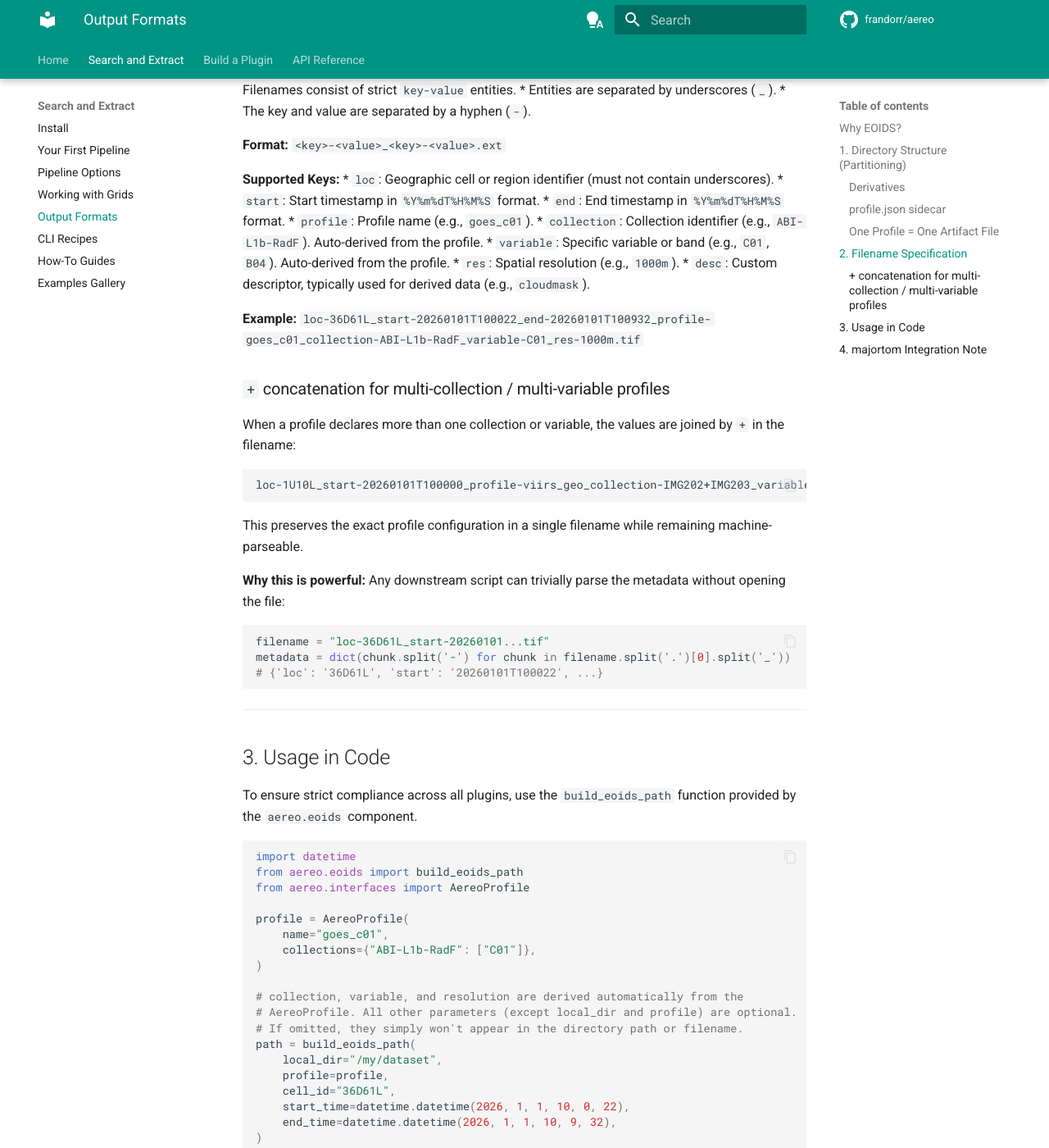
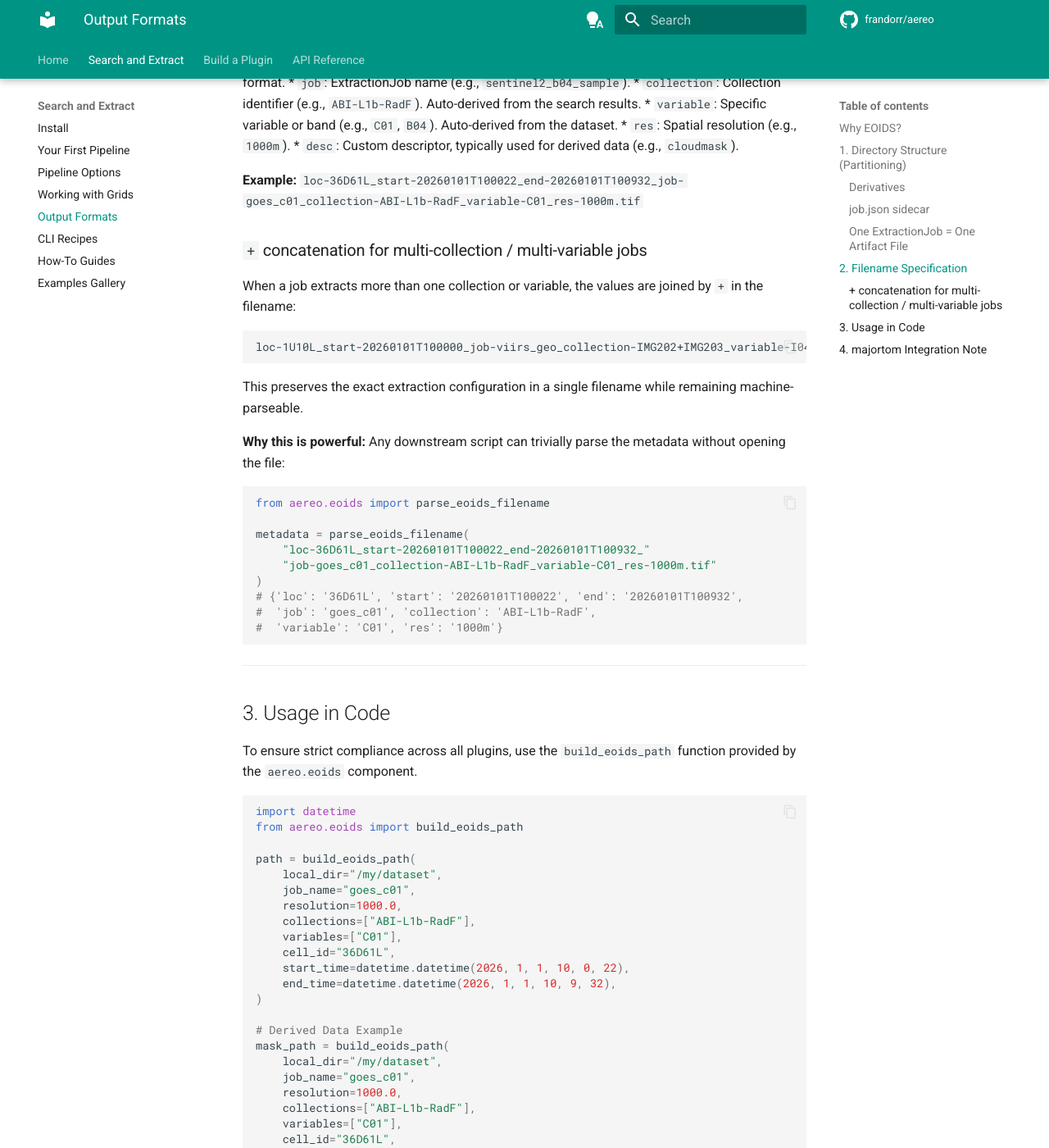
Before and after one commit to frandorr/aereo, an MkDocs documentation site: the page built from docs/output-formats.md, in a window 1280 px wide and 1400 px high, scrolled down 2342 px. Shown: the whole window at 82% size. Built offline with MkDocs 1.6.1 and Material for MkDocs 9.7.7, drawn with Linux system fonts in a browser that asks for light colours; comment, search, counter and statistics services are not loaded; some of the changed text lies outside the part shown.

Commit message:
feat(config)!: attach ExtractionJob to tasks and replace EOIDS profile with job
- Add name field to ExtractionJob.
- Add job: ExtractionJob | None to ExtractionTask.
- Wire job through prepare_for_extraction and AereoClient.prepare_tasks.
- Rename EOIDS profile token/directory to job and rename
  build_eoids_path(profile_name=...) to job_name=....
- Update WriteGeoTIFF and BatchWriteGeoTIFF to use task.job.name.
- Add filesystem sanitization for job names.
- Update docs, examples, and tests for the job-based layout.

BREAKING CHANGE: EOIDS filenames and directories now use job-<name>
instead of profile-<name>. build_eoids_path no longer accepts
profile_name.

````diff
--- a/docs/output-formats.md
+++ b/docs/output-formats.md
@@ -17,66 +17,55 @@ EOIDS solves this by strictly enforcing **hierarchical partitioning** and **key-
 
 ## 1. Directory Structure (Partitioning)
 
-EOIDS groups data geographically, temporally, and by platform. This limits the maximum number of files in any single folder, ensuring fast lookup times.
+EOIDS groups data by job, geography, and date. This limits the maximum number of files in any single folder, ensuring fast lookup times.
 
 ```text
 dataset/
-├── loc-36D61L/                         <-- 1. Geographic cell
-│   ├── date-20260101/                  <-- 2. Date of Observation
-│   │   ├── profile-goes_c01/           <-- 3. Profile name
-│   │   │   ├── profile.json            <-- 4. Profile metadata sidecar
+├── job-sentinel2_b04_sample/           <-- 1. ExtractionJob name
+│   ├── loc-36D61L/                     <-- 2. Geographic cell
+│   │   ├── date-20260101/              <-- 3. Date of Observation
+│   │   │   ├── job.json                <-- 4. Job metadata sidecar
 │   │   │   ├── loc-36D61L_start-2026...
 │   │   │   ├── loc-36D61L_start-2026...
 │   ├── date-20260102/
 ```
 
-Because `collection` and `variable` are declared inside the `AereoProfile`, they are encoded directly in the filename rather than as extra subdirectories. This keeps the hierarchy flat and avoids redundant nesting.
+Because `collection` and `variable` are declared inside the `ExtractionJob.search` configuration, they are encoded directly in the filename rather than as extra subdirectories. This keeps the hierarchy flat and avoids redundant nesting.
 
 ### Derivatives
+
 Just like BIDS, if the data is processed or derived from the raw source (e.g., a cloud mask, a machine learning prediction, or a composite), it should be placed in a `derivatives/` folder at the root:
 
 ```text
 dataset/
 ├── derivatives/
 │   ├── cloud_mask/
-│   │   ├── loc-36D61L/
-│   │   │   ├── date-20260101/
-│   │   │   │   ├── profile-goes_c01/
+│   │   ├── job-sentinel2_b04_sample/
+│   │   │   ├── loc-36D61L/
+│   │   │   │   ├── date-20260101/
 │   │   │   │   │   ├── loc-36D61L_start-20260101T100022_desc-cloudprob.nc
 ```
 
-### `profile.json` sidecar
+### `job.json` sidecar
 
-Every profile directory may contain a `profile.json` file that stores the full serialized `AereoProfile` metadata (resolution, padding, plugin hints, search parameters, etc.). It is written automatically on the first call to `build_eoids_path` and enables external inspection or BIDS-style inheritance:
+Every job directory may contain a `job.json` file that stores the job name and optional metadata. It is written automatically on the first call to `build_eoids_path` and enables external inspection or BIDS-style inheritance:
 
 ```json
 {
-  "name": "goes_c01",
-  "resolution": 1000.0,
-  "collections": {
-    "ABI-L1b-RadF": ["C01"]
-  }
+  "job": "sentinel2_b04_sample"
 }
 ```
 
-The `downloader` callable is intentionally excluded from serialization because it cannot be represented in JSON.
+### One ExtractionJob = One Artifact File
 
-### One Profile = One Artifact File
-
-An `AereoProfile` produces **exactly one artifact file per grid cell**.  All
-variables declared in `profile.collections` are stored as separate **bands**
-inside that single file — they are never split into multiple files.
+An `ExtractionJob` produces **exactly one artifact file per grid cell**. All variables extracted for that cell are stored as separate **bands** inside that single file — they are never split into multiple files.
 
 This means:
 
-* A profile with `collections = {"sentinel-2-l2a": ["B04", "B03", "B02"]}`
-  yields a single 3-band GeoTIFF per cell.
-* The `variable` segment in the EOIDS filename (e.g.
-  `variable-B04+B03+B02`) describes the **set of bands contained in the
-  file**, not a request to write separate files.
+* A job that extracts `B04`, `B03`, and `B02` from Sentinel-2 yields a single 3-band GeoTIFF per cell.
+* The `variable` segment in the EOIDS filename (e.g. `variable-B04+B03+B02`) describes the **set of bands contained in the file**, not a request to write separate files.
 
-If an extractor truly needs one file per variable, it must define a
-separate `AereoProfile` for each.
+If an extractor truly needs one file per variable, it must define a separate `ExtractionJob` for each.
 
 ---
 
@@ -93,31 +82,38 @@ Filenames consist of strict `key-value` entities.
 * `loc`: Geographic cell or region identifier (must not contain underscores).
 * `start`: Start timestamp in `%Y%m%dT%H%M%S` format.
 * `end`: End timestamp in `%Y%m%dT%H%M%S` format.
-* `profile`: Profile name (e.g., `goes_c01`).
-* `collection`: Collection identifier (e.g., `ABI-L1b-RadF`). Auto-derived from the profile.
-* `variable`: Specific variable or band (e.g., `C01`, `B04`). Auto-derived from the profile.
+* `job`: ExtractionJob name (e.g., `sentinel2_b04_sample`).
+* `collection`: Collection identifier (e.g., `ABI-L1b-RadF`). Auto-derived from the search results.
+* `variable`: Specific variable or band (e.g., `C01`, `B04`). Auto-derived from the dataset.
 * `res`: Spatial resolution (e.g., `1000m`).
 * `desc`: Custom descriptor, typically used for derived data (e.g., `cloudmask`).
 
 **Example:**
-`loc-36D61L_start-20260101T100022_end-20260101T100932_profile-goes_c01_collection-ABI-L1b-RadF_variable-C01_res-1000m.tif`
+`loc-36D61L_start-20260101T100022_end-20260101T100932_job-goes_c01_collection-ABI-L1b-RadF_variable-C01_res-1000m.tif`
 
-### `+` concatenation for multi-collection / multi-variable profiles
+### `+` concatenation for multi-collection / multi-variable jobs
 
-When a profile declares more than one collection or variable, the values are joined by `+` in the filename:
+When a job extracts more than one collection or variable, the values are joined by `+` in the filename:
 
 ```text
-loc-1U10L_start-20260101T100000_profile-viirs_geo_collection-IMG202+IMG203_variable-I04+I05_res-375m.tif
+loc-1U10L_start-20260101T100000_job-viirs_geo_collection-IMG202+IMG203_variable-I04+I05_res-375m.tif
 ```
 
-This preserves the exact profile configuration in a single filename while remaining machine-parseable.
+This preserves the exact extraction configuration in a single filename while remaining machine-parseable.
 
 **Why this is powerful:**
 Any downstream script can trivially parse the metadata without opening the file:
+
 ```python
-filename = "loc-36D61L_start-20260101...tif"
-metadata = dict(chunk.split('-') for chunk in filename.split('.')[0].split('_'))
-# {'loc': '36D61L', 'start': '20260101T100022', ...}
+from aereo.eoids import parse_eoids_filename
+
+metadata = parse_eoids_filename(
+    "loc-36D61L_start-20260101T100022_end-20260101T100932_"
+    "job-goes_c01_collection-ABI-L1b-RadF_variable-C01_res-1000m.tif"
+)
+# {'loc': '36D61L', 'start': '20260101T100022', 'end': '20260101T100932',
+#  'job': 'goes_c01', 'collection': 'ABI-L1b-RadF',
+#  'variable': 'C01', 'res': '1000m'}
 ```
 
 ---
@@ -129,19 +125,13 @@ To ensure strict compliance across all plugins, use the `build_eoids_path` funct
 ```python
 import datetime
 from aereo.eoids import build_eoids_path
-from aereo.interfaces import AereoProfile
 
-profile = AereoProfile(
-    name="goes_c01",
-    collections={"ABI-L1b-RadF": ["C01"]},
-)
-
-# collection, variable, and resolution are derived automatically from the
-# AereoProfile. All other parameters (except local_dir and profile) are optional.
-# If omitted, they simply won't appear in the directory path or filename.
 path = build_eoids_path(
     local_dir="/my/dataset",
-    profile=profile,
+    job_name="goes_c01",
+    resolution=1000.0,
+    collections=["ABI-L1b-RadF"],
+    variables=["C01"],
     cell_id="36D61L",
     start_time=datetime.datetime(2026, 1, 1, 10, 0, 22),
     end_time=datetime.datetime(2026, 1, 1, 10, 9, 32),
@@ -150,17 +140,22 @@ path = build_eoids_path(
 # Derived Data Example
 mask_path = build_eoids_path(
     local_dir="/my/dataset",
-    profile=profile,
+    job_name="goes_c01",
+    resolution=1000.0,
+    collections=["ABI-L1b-RadF"],
+    variables=["C01"],
     cell_id="36D61L",
     start_time=datetime.datetime(2026, 1, 1, 10, 0, 22),
     derivative="cloud_mask",
     desc="probability",
-    suffix="nc"
+    suffix="nc",
 )
 ```
+
+When using the pipeline, writers take the job name from `task.job.name` automatically.
 
 ---
 
 ## 4. majortom Integration Note
 
-While `profile.json` provides on-disk metadata for external inspection, the **authoritative source** for collection/variable mapping in a pipeline context is the `ArtifactSchema` inside the `majortom` geodataframe. The sidecar file is intended for recovery, sharing, and debugging; runtime decisions should always use the in-memory schema attached to the active dataframe.
+While `job.json` provides on-disk metadata for external inspection, the **authoritative source** for collection/variable mapping in a pipeline context is the `ArtifactSchema` inside the `majortom` geodataframe. The sidecar file is intended for recovery, sharing, and debugging; runtime decisions should always use the in-memory schema attached to the active dataframe.
````
Also changed, not shown: 12 other files.
